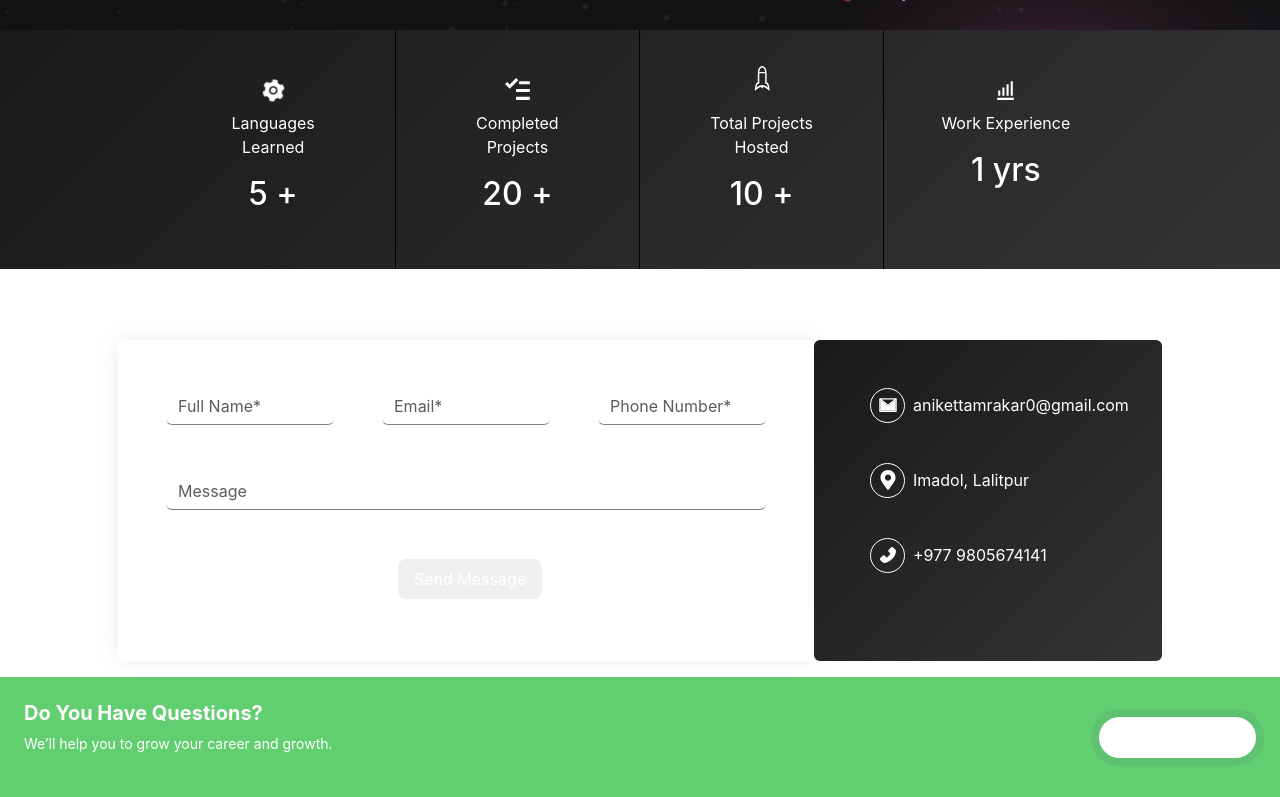
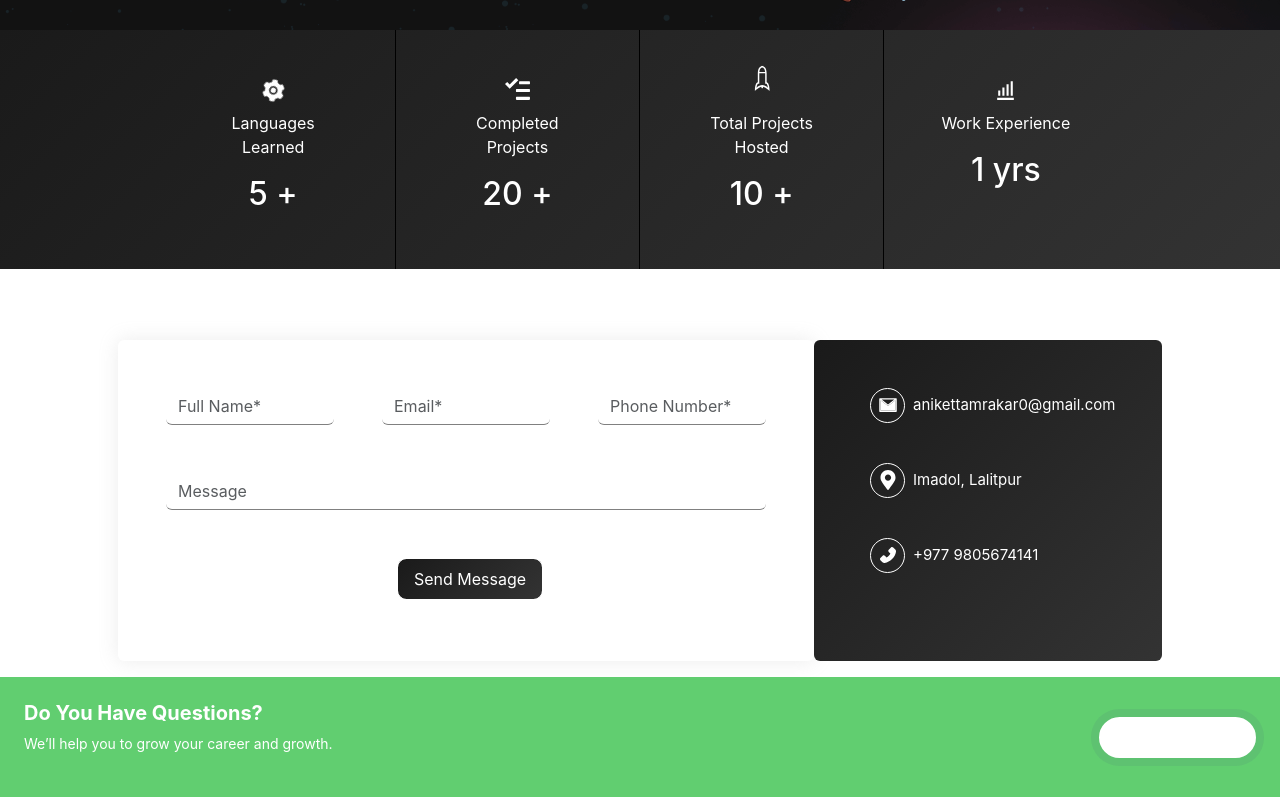
Before and after one commit to Mikasha0/Portfolio, a React (Create React App) app in the folder portfolio/: page / in a window 1280 px wide. Shown: the part 406-1203 px from the top of the page. Built offline with nearby package versions, Linux system fonts and the light colour scheme.

Commit message:
added background color in send message button

```diff
--- a/portfolio/src/index.css
+++ b/portfolio/src/index.css
@@ -22,6 +22,15 @@ p{
 }
 span{
   color: white;
+}
+.btn-all {
+  display: inline-block;
+  font-size: 13px;
+  background: linear-gradient(135deg, #1a1a1a, #333333);
+  color: #fff;
+  padding: 1rem 3rem;
+  border-radius: 0.6rem;
+  border: none;
 }
 .sticky-top{
   background-color: black;
@@ -172,7 +181,7 @@ span{
   }
 }
 .form-info .container{
-  padding: 0 3rem 1rem;
+    padding: 0 3rem 1rem;
 }
 .form-info .card {
     height: 100%;
@@ -202,13 +211,13 @@ span{
   padding: 0.5rem 0.8rem 0.4rem 0.8rem;
   margin-right: 1rem;
   border-radius: 50%;
-  font-size: var(--h2-fontsize);
+  font-size: 13px;
   color: green;
   background-color: white;
 }
 .form-info .card .card-body .info-icon a {
   color: #fff;
-  font-size: var(--h5-fontsize);
+  font-size: 15px;
   text-decoration: none;
   margin-left: 0.5rem;
 }
```
